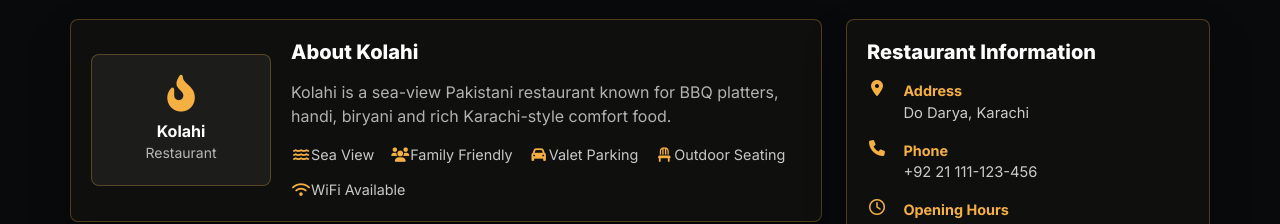
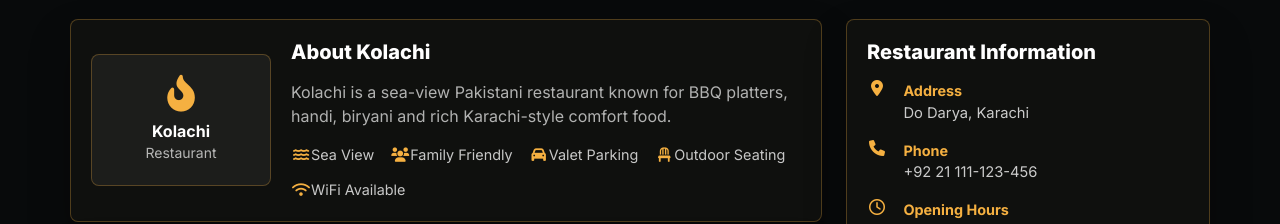
Before and after one commit to sid111/Vision, a PHP site: page /Vision/restaurant.php?id=1 in a window 1280 px wide. Shown: the part 597-821 px from the top of the page. Run offline with PHP 8.4, Linux system fonts and the light colour scheme; a user stored in the database is signed in; data comes from the database, SQL or seed files in the repository; data that the repository does not hold is empty.

Commit message:
fix(data): rename Kolahi to Kolachi
Update restaurant seed and place catalog entries to use the correct Kolachi name.

```diff
--- a/config/foodfinder_karachi.sql
+++ b/config/foodfinder_karachi.sql
@@ -154,7 +154,7 @@ CREATE TABLE `restaurants` (
 --
 
 INSERT INTO `restaurants` (`id`, `name`, `description`, `address`, `location`, `cuisine`, `price_range`, `rating`, `opening_hours`, `phone`, `image`, `featured`, `created_at`) VALUES
-(1, 'Kolahi', 'Authentic Pakistani cuisine with stunning sea view at Do Darya. Famous for their BBQ platters and traditional Karahi.', 'Do Darya, Karachi', 'Do Darya', 'Pakistani, BBQ', '$$$', 4.7, '12:00 PM - 12:00 AM', '+92 21 111-123-456', 'kolahi.jpg', 1, '2026-06-03 21:10:05'),
+(1, 'Kolachi', 'Authentic Pakistani cuisine with stunning sea view at Do Darya. Famous for their BBQ platters and traditional Karahi.', 'Do Darya, Karachi', 'Do Darya', 'Pakistani, BBQ', '$$$', 4.7, '12:00 PM - 12:00 AM', '+92 21 111-123-456', 'kolachi.jpg', 1, '2026-06-03 21:10:05'),
 (2, 'BBQ Tonight', 'Karachi\'s most loved BBQ destination serving authentic grilled delicacies since 1992.', 'Gulshan-e-Iqbal, Karachi', 'Gulshan', 'BBQ, Pakistani', '$$', 4.6, '6:00 PM - 1:00 AM', '+92 21 111-234-567', 'bbq-tonight.jpg', 1, '2026-06-03 21:10:05'),
 (3, 'Al Bustan', 'Elegant Lebanese and Middle Eastern cuisine in the heart of Clifton.', 'Clifton, Karachi', 'Clifton', 'Lebanese, Middle Eastern', '$$$', 4.6, '12:00 PM - 11:00 PM', '+92 21 111-345-678', 'al-bustan.jpg', 1, '2026-06-03 21:10:05'),
 (4, 'Saltanat', 'Royal Mughlai cuisine experience fit for kings.', 'DHA Phase 8, Karachi', 'DHA', 'Mughlai, Pakistani', '$$$', 4.5, '1:00 PM - 12:00 AM', '+92 21 111-456-789', 'saltanat.jpg', 0, '2026-06-03 21:10:05'),
--- a/includes/place-catalog.php
+++ b/includes/place-catalog.php
@@ -11,8 +11,8 @@ if (!function_exists('ff_get_restaurant_catalog')) {
     {
         $key = ff_slug($restaurantName);
         $catalogs = [
-            'kolahi' => [
-                'summary' => 'Kolahi is a sea-view Pakistani restaurant known for BBQ platters, handi, biryani and rich Karachi-style comfort food.',
+            'kolachi' => [
+                'summary' => 'Kolachi is a sea-view Pakistani restaurant known for BBQ platters, handi, biryani and rich Karachi-style comfort food.',
                 'hero_image' => 'https://images.unsplash.com/photo-1517248135467-4c7edcad34c4?w=1800',
                 'location_image' => 'https://images.unsplash.com/photo-1504674900247-0877df9cc836?w=1800',
                 'gallery_images' => [
```
